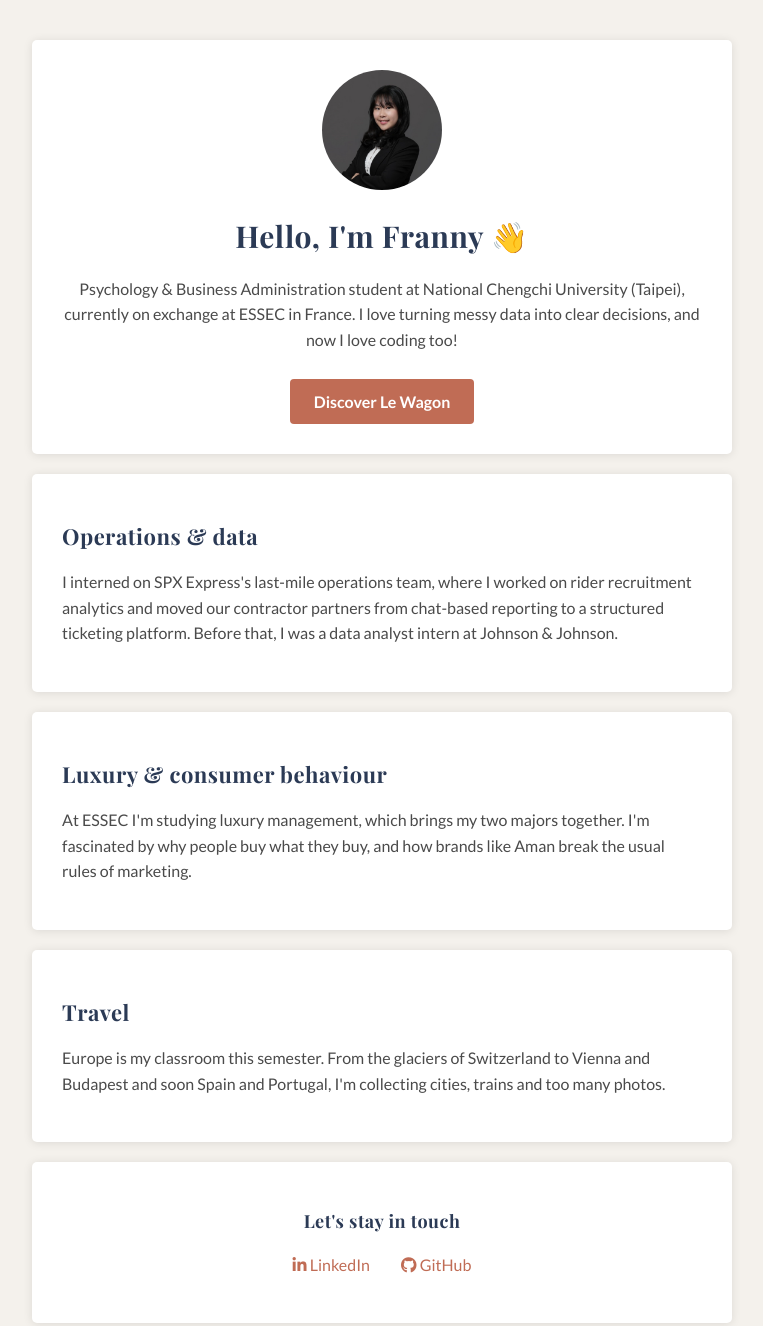
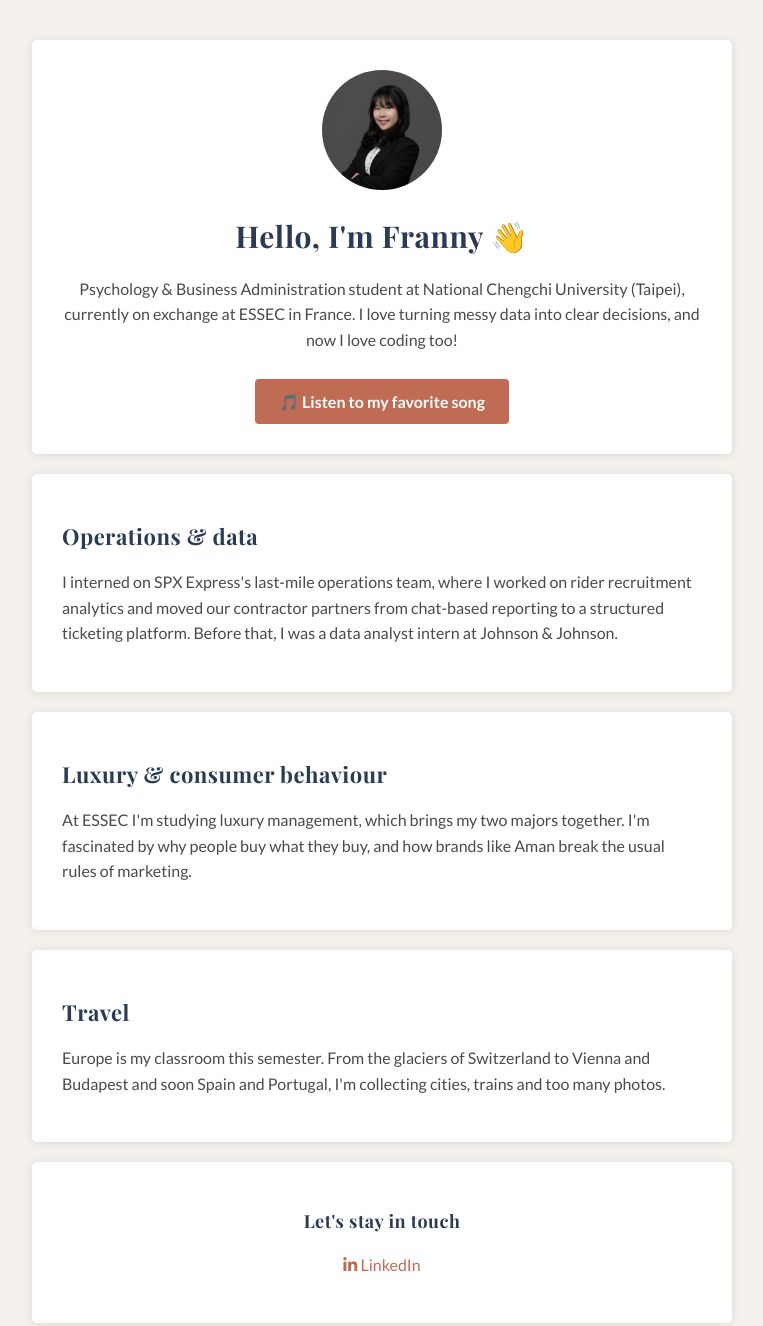
Before and after one commit to franny0912/profile, a plain HTML site: page index.html in a window 1280 px wide. Shown: the whole page, without its empty margins (258-1021 px from the left). Drawn offline with nearby package versions, Linux system fonts and the light colour scheme.

Commit message:
Update links

```diff
--- a/index.html
+++ b/index.html
@@ -19,7 +19,7 @@
           currently on exchange at ESSEC in France. I love turning messy data into clear decisions,
           and now I love coding too!
         </p>
-        <a href="https://www.lewagon.com" target="_blank" class="btn-primary">Discover Le Wagon</a>
+        <a href="https://www.youtube.com/watch?v=8xg3vE8Ie_E" target="_blank" class="btn-primary">🎵 Listen to my favorite song</a>
       </div>
 
       <div class="card-white">
@@ -51,7 +51,6 @@
         <h3>Let's stay in touch</h3>
         <ul class="list-inline">
           <li><a href="https://www.linkedin.com/in/franny-hung-ab1092317/" target="_blank"><i class="fa-brands fa-linkedin-in"></i> LinkedIn</a></li>
-          <li><a href="https://github.com/franny0912" target="_blank"><i class="fa-brands fa-github"></i> GitHub</a></li>
         </ul>
       </div>
 
```
